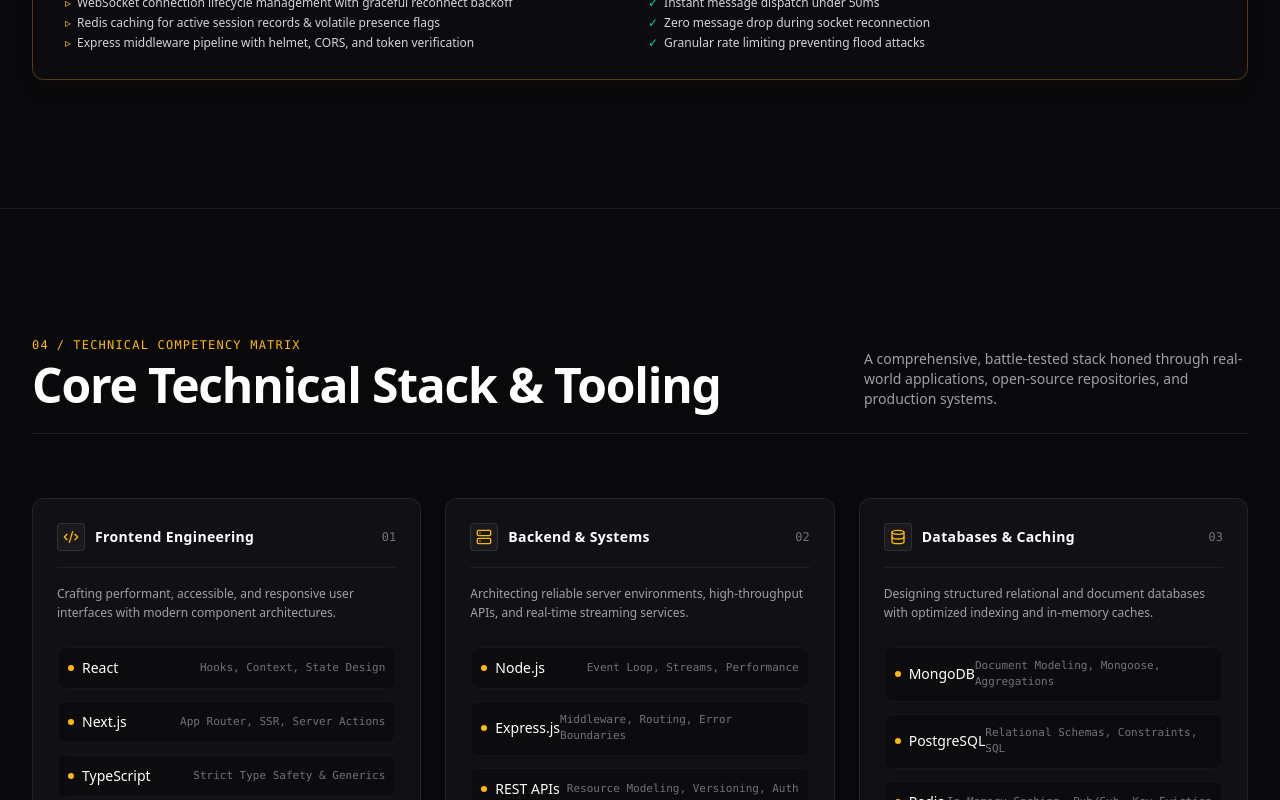
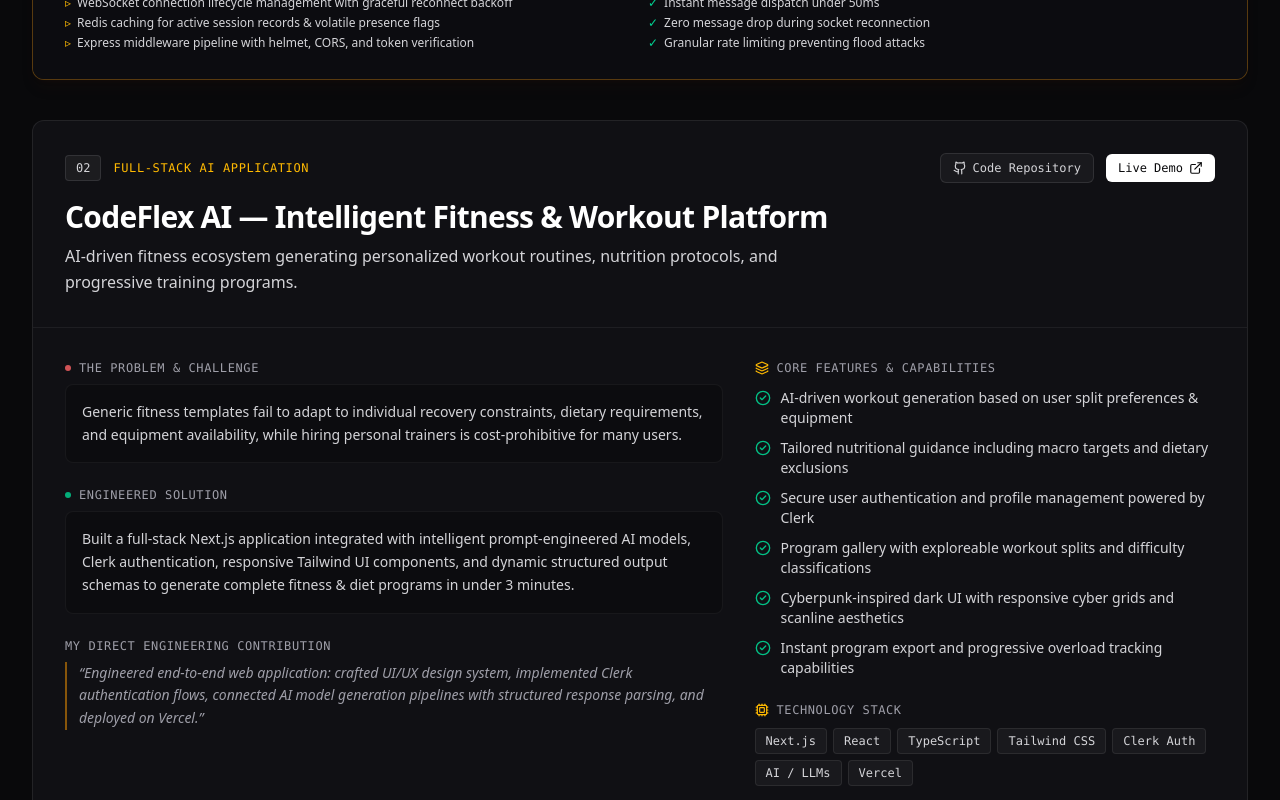
Before and after one commit to affanraza84/portfolio, a Next.js app: page / in a window 1280 px wide. Shown: the part 2640-3440 px from the top of the page. Built offline with nearby package versions, Linux system fonts and the light colour scheme.

Commit message:
feat: add CodeFlex AI as second featured project

```diff
--- a/src/data/portfolio-data.ts
+++ b/src/data/portfolio-data.ts
@@ -118,6 +118,49 @@
     liveUrl: "https://chat-sapphire.vercel.app",
     githubUrl: "https://github.com/affanraza84/Chat-Sapphire",
     caseStudyId: "realtime-chat",
+  },
+  {
+    id: "codeflex-ai",
+    title: "CodeFlex AI — Intelligent Fitness & Workout Platform",
+    tagline: "AI-driven fitness ecosystem generating personalized workout routines, nutrition protocols, and progressive training programs.",
+    description:
+      "A modern full-stack web application leveraging AI models to build custom workout routines and nutrition plans tailored to user experience levels, dietary constraints, and fitness objectives.",
+    category: "Full-Stack AI Application",
+    isFeatured: true,
+    problem:
+      "Generic fitness templates fail to adapt to individual recovery constraints, dietary requirements, and equipment availability, while hiring personal trainers is cost-prohibitive for many users.",
+    solution:
+      "Built a full-stack Next.js application integrated with intelligent prompt-engineered AI models, Clerk authentication, responsive Tailwind UI components, and dynamic structured output schemas to generate complete fitness & diet programs in under 3 minutes.",
+    keyFeatures: [
+      "AI-driven workout generation based on user split preferences & equipment",
+      "Tailored nutritional guidance including macro targets and dietary exclusions",
+      "Secure user authentication and profile management powered by Clerk",
+      "Program gallery with exploreable workout splits and difficulty classifications",
+      "Cyberpunk-inspired dark UI with responsive cyber grids and scanline aesthetics",
+      "Instant program export and progressive overload tracking capabilities",
+    ],
+    techStack: [
+      "Next.js",
+      "React",
+      "TypeScript",
+      "Tailwind CSS",
+      "Clerk Auth",
+      "AI / LLMs",
+      "Vercel",
+    ],
+    myRole:
+      "Engineered end-to-end web application: crafted UI/UX design system, implemented Clerk authentication flows, connected AI model generation pipelines with structured response parsing, and deployed on Vercel.",
+    architectureHighlights: [
+      "Server-side API routes handling secure prompt generation and model execution",
+      "Protected user sessions with Clerk middleware and route guards",
+      "Optimized client-side rendering with sub-second page transitions",
+    ],
+    metricsOrHighlights: [
+      "Generates customized multi-week programs in under 3 minutes",
+      "100% personalized routines with adaptive safety protocols",
+    ],
+    liveUrl: "https://codeflex-ai-amber.vercel.app",
+    githubUrl: "https://github.com/affanraza84/codeflex-ai",
   },
 ];
 
```
